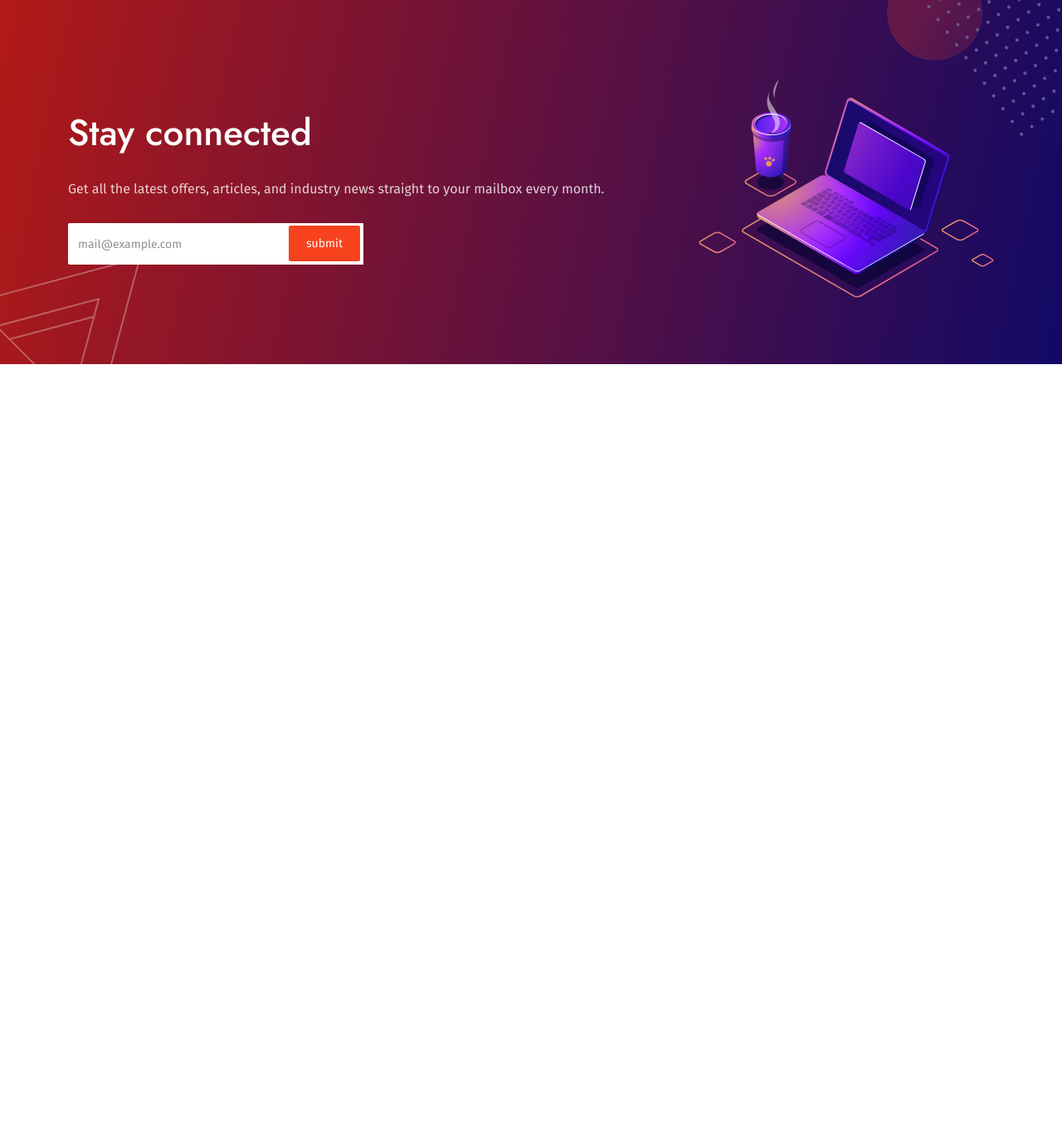
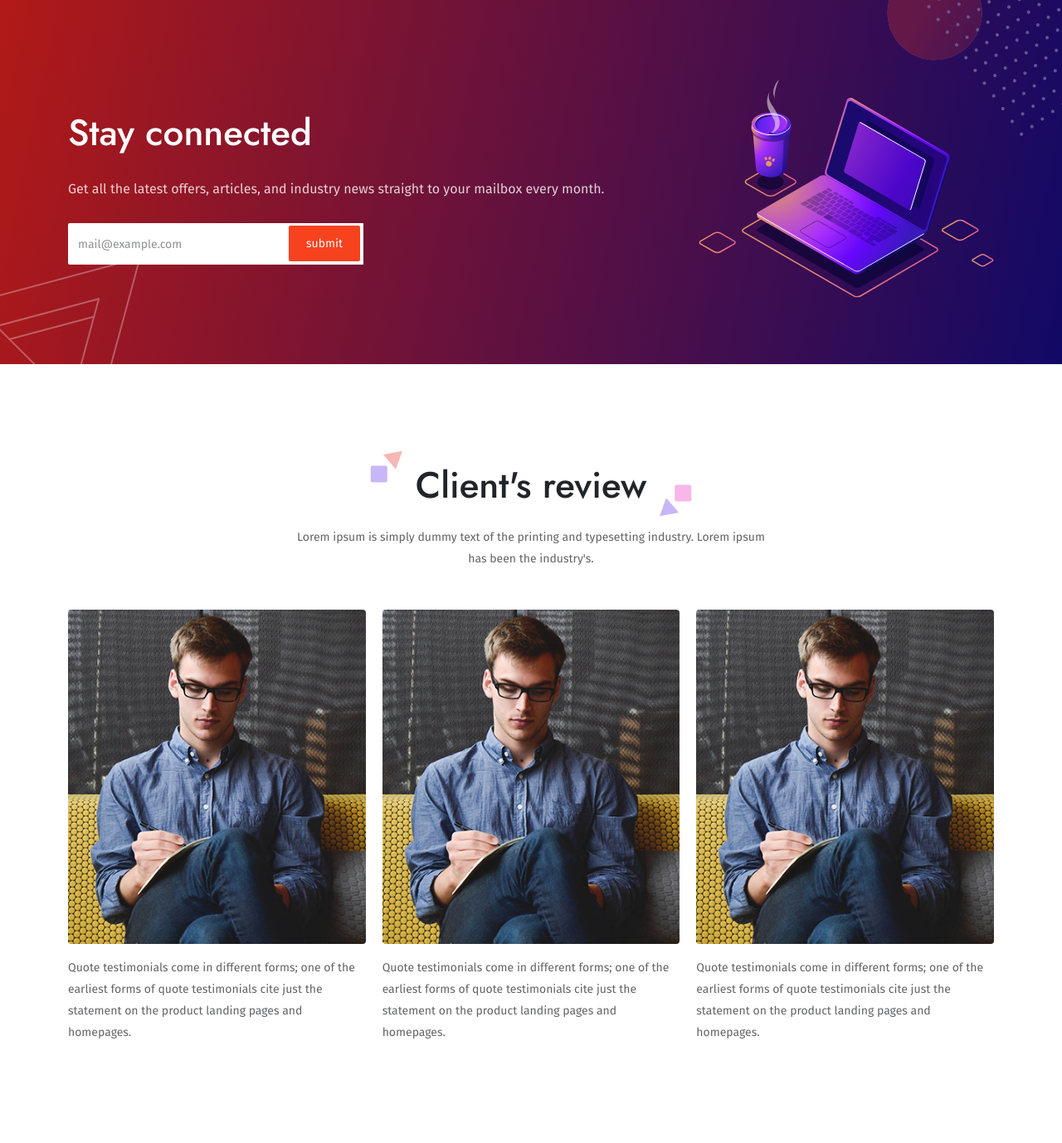
Before and after one commit to imation82/hoston-premium, a PHP site: page /index-2.html in a window 1280 px wide. Shown: the part 4784-6162 px from the top of the page at 83% size. Before the commit the page ends 5223 px from the top, so only its background shows below. Run offline with PHP 8.4, Linux system fonts and the light colour scheme; some web fonts are replaced.

Commit message:
Updated - Slider

```diff
--- a/assets/css/custom.css
+++ b/assets/css/custom.css
@@ -77,7 +77,7 @@
 }
 
 .owl-carousel .owl-item img {
-  width: auto !important;
+  width: auto;
 }
 
 .owl-theme .owl-nav.disabled + .owl-dots {
--- a/assets/css/custom.scss
+++ b/assets/css/custom.scss
@@ -53,7 +53,7 @@
 }
 
 .owl-carousel .owl-item img {
-    width: auto !important;
+    width: auto;
 }
 
 .owl-theme .owl-nav.disabled + .owl-dots {
@@ -789,6 +789,7 @@
     }
 }
 
+
 // Media queries
 
 @media (min-width:320px) and (max-width:767px) {
--- a/assets/js/custom.js
+++ b/assets/js/custom.js
@@ -78,6 +78,18 @@
 		},
 	});
 
+	$("#testimonial2__slider").owlCarousel({
+		items: 3,
+		loop: true,
+		margin: 20,
+		dots: true,
+		nav: false,
+		autoplay: true,
+	    slideSpeed : 2000,
+	    smartSpeed: 1500,
+		autoHeight:true
+	});
+
 	// F.A.Q accordion
 	$("#faq")
 		.on("show.bs.collapse", function (e) {
--- a/index-2.html
+++ b/index-2.html
@@ -432,6 +432,49 @@
     </section>
     <!-- end: stay -->
 
+    <!-- testimonial -->
+    <section class="testimonial2">
+        <div class="container">
+            <div class="row">
+                <div class="col-lg-12 text-center">
+                    <div class="section__style--2">
+                        <h2 class="mb-4">
+                            <span class="section__dot d-inline-block d-md-none">..</span>Client's review
+                        </h2>
+                        <div class="sub-title mx-auto">
+                            <p>Lorem ipsum is simply dummy text of the printing and typesetting industry. Lorem ipsum has been the industry's.</p>
+                        </div>
+                    </div>
+                </div>
+            </div>
+            <div class="row mt-5">
+                <div class="col-lg-12">
+                    <div id="testimonial2__slider" class="owl-carousel owl-theme testimonial2">
+                        <div class="item">
+                            <div class="testimonial2__block">
+                                <img src="assets/images/customer-1.jpg" class="img-fluid rounded mb-3" alt="Customer">
+                                <p>Quote testimonials come in different forms; one of the earliest forms of quote testimonials cite just the statement on the product landing pages and homepages.</p>
+                            </div>
+                        </div>
+                        <div class="item">
+                            <div class="testimonial2__block">
+                                <img src="assets/images/customer-1.jpg" class="img-fluid rounded mb-3" alt="Customer">
+                                <p>Quote testimonials come in different forms; one of the earliest forms of quote testimonials cite just the statement on the product landing pages and homepages.</p>
+                            </div>
+                        </div>
+                        <div class="item">
+                            <div class="testimonial2__block">
+                                <img src="assets/images/customer-1.jpg" class="img-fluid rounded mb-3" alt="Customer">
+                                <p>Quote testimonials come in different forms; one of the earliest forms of quote testimonials cite just the statement on the product landing pages and homepages.</p>
+                            </div>
+                        </div>
+                    </div>
+                </div>
+            </div>
+        </div>
+    </section>
+    <!-- end: testimonial -->
+
     <!-- scroll top -->
     <div class="scroll__top">
         <a id="page__scroll" href="#"><i class="bi bi-arrow-up-short"></i></a>
```
Also changed, not shown: assets/images/customer-1.jpg (added), assets/images/customer-2.jpg (added), assets/svg/testimonial.svg (added), 1 other file.
